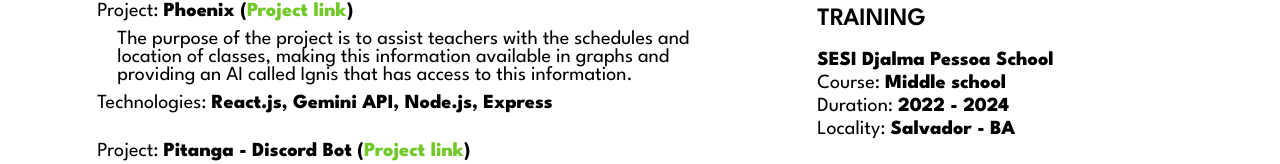
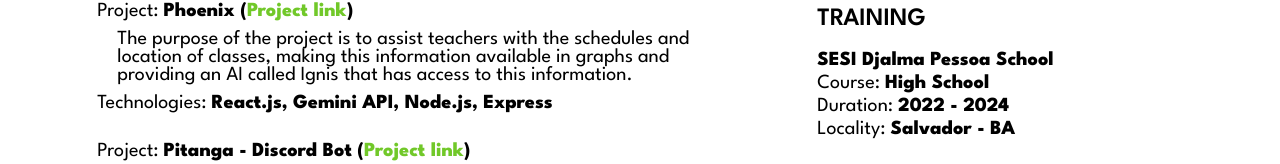
Before and after one commit to Acaua-Rangel/Folio-React, a React (Vite) app: page /curriculum in a window 1280 px wide. Shown: the part 737-901 px from the top of the page. Built offline with nearby package versions, Linux system fonts and the light colour scheme.

Commit message:
High School

```diff
--- a/src/pages/Curriculum.jsx
+++ b/src/pages/Curriculum.jsx
@@ -107,7 +107,7 @@ function Curriculum() {
                     <div className="formation">
                         <div className="content">
                             <h3><strong>SESI Djalma Pessoa School</strong></h3>
-                            <h3>Course: <strong>Middle school</strong></h3>
+                            <h3>Course: <strong>High School</strong></h3>
                             <h3>Duration: <strong>2022 - 2024</strong></h3>
                             <h3>Locality: <strong>Salvador - BA</strong></h3>
                         </div>
```
